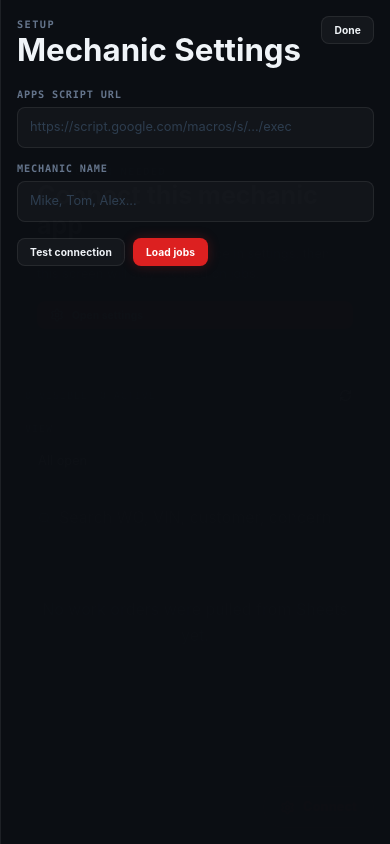
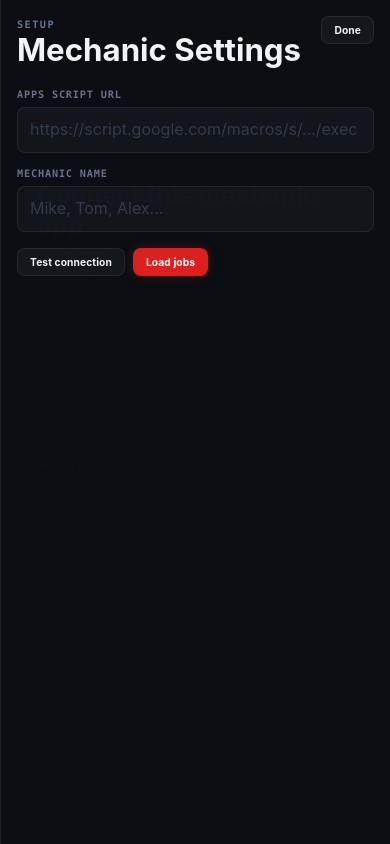
Before and after one commit to O123Tech/r3v-mec-dashboard, a React (Vite) app: page / in a window 390 px wide. Shown: the top 844 px of the page. Built offline with nearby package versions, Linux system fonts and the light colour scheme.

Commit message:
Update app.css

```diff
--- a/src/styles/app.css
+++ b/src/styles/app.css
@@ -59,6 +59,8 @@ body::after {
 button, input, select, textarea {
   font: inherit;
   color: inherit;
+  touch-action: manipulation;
+  -webkit-tap-highlight-color: transparent;
 }
 
 /* ─── App shell ──────────────────────────────────────────────────────────── */
@@ -2354,6 +2356,11 @@ input[type='number'] { -moz-appearance: textfield; }
     overflow-y: visible;
   }
 
+  /* Prevent iOS auto-zoom on focus — inputs must be >= 16px */
+  input, select, textarea {
+    font-size: 16px !important;
+  }
+
   .mechanic-header,
   .mechanic-connect,
   .mechanic-detail__header,
@@ -2371,6 +2378,10 @@ input[type='number'] { -moz-appearance: textfield; }
     grid-template-columns: 1fr;
   }
 
+  .mechanic-detail {
+    overflow-y: visible;
+  }
+
   .mechanic-detail .tbl-wrap {
     overflow-x: auto;
     -webkit-overflow-scrolling: touch;
```
